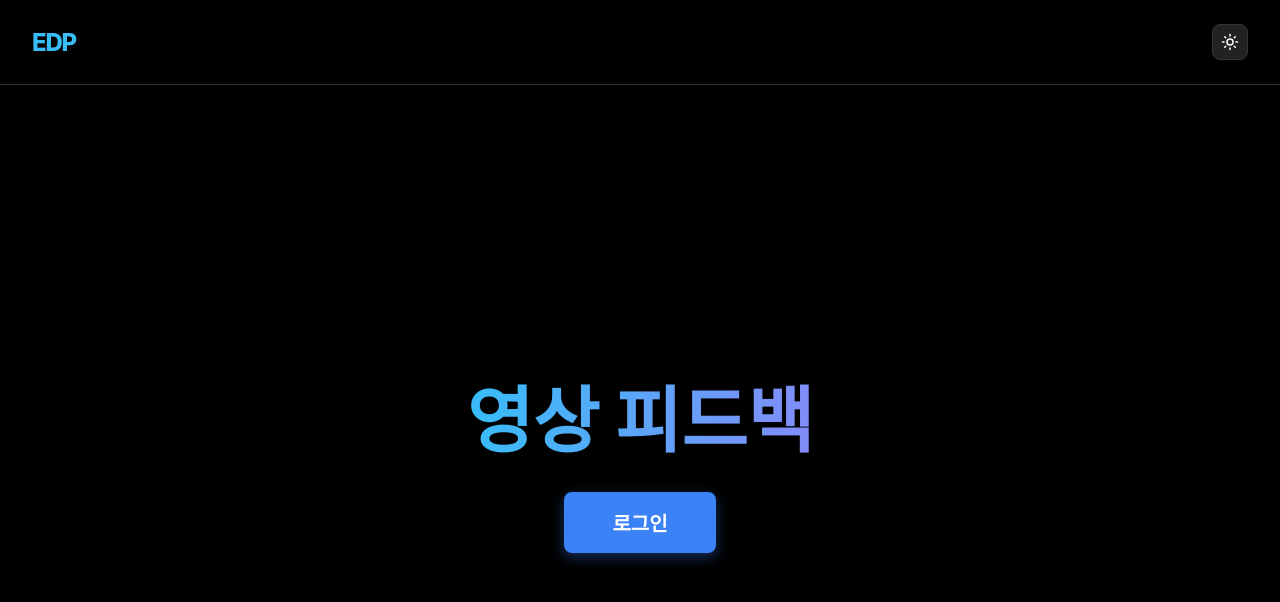
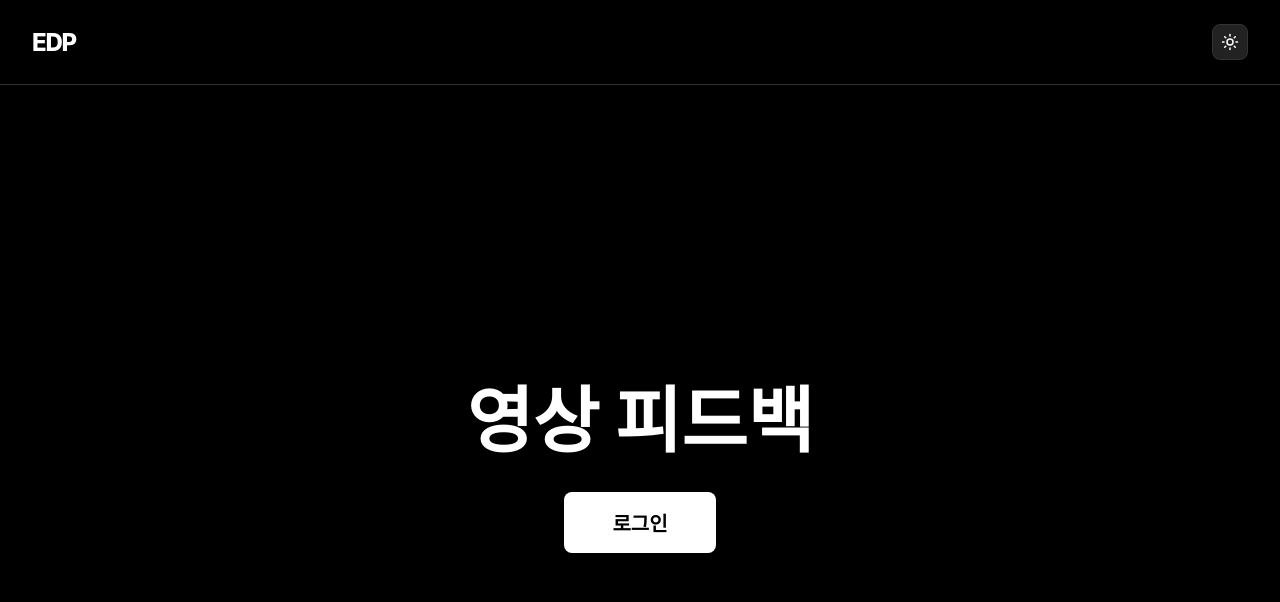
Before and after one commit to Junsube/Mvd-project, a Next.js app: page / in a window 1280 px wide. Shown: the top 602 px of the page. Built offline with nearby package versions, Linux system fonts and the light colour scheme.

Commit message:
다크모드 디테일 추가

```diff
--- a/src/app/dashboard/layout.module.css
+++ b/src/app/dashboard/layout.module.css
@@ -18,7 +18,7 @@
     padding: 1.5rem;
     font-size: 1.25rem;
     font-weight: 800;
-    color: #38bdf8;
+    color: var(--text-primary);
     border-bottom: 1px solid var(--border-color);
 }
 
--- a/src/app/page.module.css
+++ b/src/app/page.module.css
@@ -18,7 +18,7 @@
 .logo {
   font-size: 1.5rem;
   font-weight: 800;
-  color: #38bdf8;
+  color: var(--text-primary);
   text-decoration: none;
   letter-spacing: -0.05em;
 }
@@ -39,28 +39,26 @@
   font-weight: 800;
   line-height: 1.1;
   margin-bottom: 2rem;
-  background: linear-gradient(to right, #38bdf8, #818cf8);
-  -webkit-background-clip: text;
-  color: transparent;
+  color: var(--text-primary);
   max-width: 800px;
 }
 
 .ctaBtn {
   display: inline-block;
   padding: 1rem 3rem;
-  background-color: var(--btn-primary);
-  color: white;
+  background-color: var(--text-primary);
+  color: var(--bg-main);
   text-decoration: none;
   border-radius: 8px;
   font-size: 1.25rem;
   font-weight: 700;
   transition: transform 0.2s, background-color 0.2s;
-  box-shadow: 0 4px 14px 0 rgba(59, 130, 246, 0.39);
+  box-shadow: 0 4px 14px 0 rgba(0, 0, 0, 0.1);
 }
 
 .ctaBtn:hover {
   transform: translateY(-2px);
-  background-color: var(--btn-primary-hover);
+  background-color: var(--text-secondary);
 }
 
 /* 모바일 반응형 */
```
